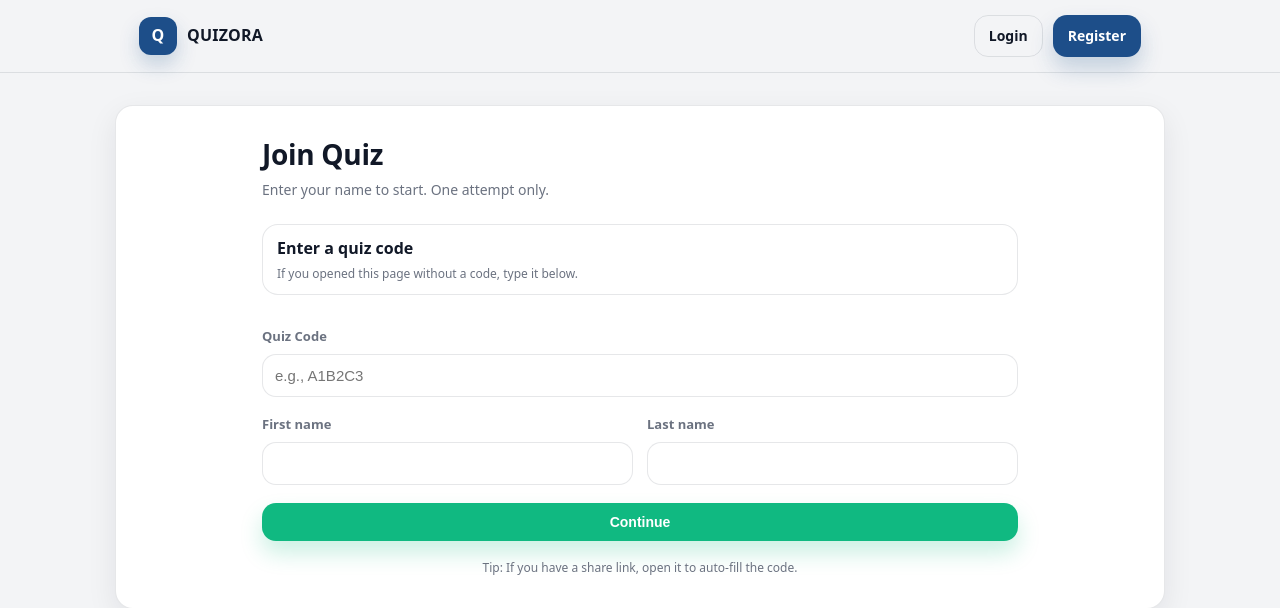
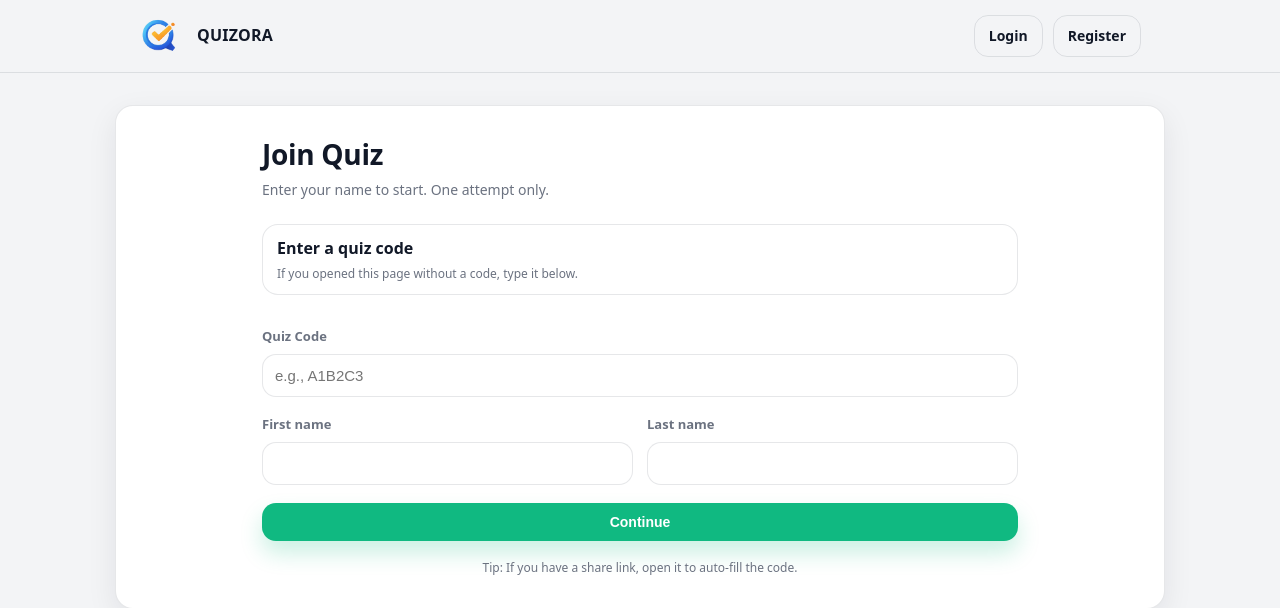
Before and after one commit to buildwithjaym/quizora, a PHP site: page /quizora/join.php in a window 1280 px wide. Shown: the top 608 px of the page. Run offline with PHP 8.4, Linux system fonts and the light colour scheme.

Commit message:
Header.php

```diff
--- a/views/partials/header.php
+++ b/views/partials/header.php
@@ -2,33 +2,43 @@
 // views/partials/header.php
 
 require_once __DIR__ . '/../../app/bootstrap.php';
+require_once __DIR__ . '/../../app/auth.php';
 
-$title = isset($page_title) && is_string($page_title) && $page_title !== '' ? $page_title : APP_NAME;
+$title = (isset($page_title) && is_string($page_title) && $page_title !== '') ? $page_title : APP_NAME;
 $flashError = flash_get('error');
 $flashSuccess = flash_get('success');
 ?>
 <!doctype html>
 <html lang="en">
 <head>
-  <meta charset="utf-8">
-  <meta name="viewport" content="width=device-width, initial-scale=1">
+  <meta charset="utf-8" />
+  <meta name="viewport" content="width=device-width, initial-scale=1" />
   <title><?php echo e($title); ?></title>
-  <link rel="stylesheet" href="<?php echo e(BASE_URL); ?>/assets/css/app.css">
+
+  <link rel="stylesheet" href="./../assets/css/app.css" />
+  <link rel="icon" href="./../assets/img/remove_logo.png" type="image/png" />
+
+  <style>
+    .logo{
+      height:40px;width:auto;margin-right:8px;vertical-align:middle;border:none;border-radius:100px;
+    }
+  </style>
 </head>
 <body>
   <header class="topbar">
     <div class="container topbar__inner">
-      <a class="brand" href="<?php echo e(BASE_URL); ?>/index.php">
-        <span class="brand__mark">Q</span>
+      <a class="brand" href="./../public/index.php">
+        <img src="./../assets/img/remove_logo.png" alt="Quizora Logo" class="logo" />
         <span class="brand__text"><?php echo e(APP_NAME); ?></span>
       </a>
+
       <div class="topbar__right">
-        <?php if (function_exists('teacher_is_logged_in') && teacher_is_logged_in()) { ?>
-          <a class="btn btn--ghost" href="<?php echo e(BASE_URL); ?>/teacher_dashboard.php">Dashboard</a>
-          <a class="btn btn--ghost" href="<?php echo e(BASE_URL); ?>/logout.php">Logout</a>
+        <?php if (teacher_is_logged_in()) { ?>
+          <a class="btn btn--ghost" href="./../public/teacher_dashboard.php">Dashboard</a>
+          <a class="btn btn--ghost" href="./../public/logout.php">Logout</a>
         <?php } else { ?>
-          <a class="btn btn--ghost" href="<?php echo e(BASE_URL); ?>/login.php">Login</a>
-          <a class="btn btn--primary" href="<?php echo e(BASE_URL); ?>/register.php">Register</a>
+          <a class="btn btn--ghost" href="./../public/login.php">Login</a>
+          <a class="btn btn--ghost" href="./../public/register.php">Register</a>
         <?php } ?>
       </div>
     </div>
```
